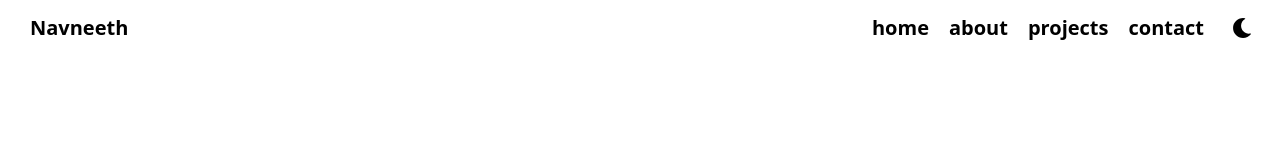
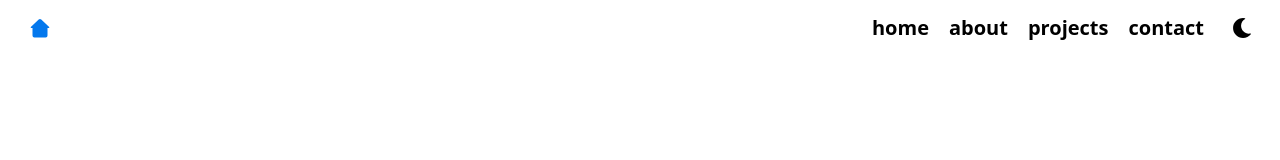
Before and after one commit to HyprerNova/Fort, a Next.js app: page / in a window 1280 px wide. Shown: the top 160 px of the page. Built offline with nearby package versions, Linux system fonts and the light colour scheme.

Commit message:
100% work done

```diff
--- a/components/NavBar.jsx
+++ b/components/NavBar.jsx
@@ -5,6 +5,7 @@ import { useTheme } from "./ThemeContext";
 import { FaBars, FaTimes, FaMoon, FaSun } from "react-icons/fa";
 import Link from "next/link";
 import { useRouter } from "next/navigation";
+import Image from "next/image";
 
 const Navbar = () => {
   const [menuOpen, setMenuOpen] = useState(false);
@@ -33,7 +34,12 @@ const Navbar = () => {
     >
       {/* Navbar Name */}
       <Link href="/" className="font-bold text-xl ml-2.5 hover:text-blue-500 transition-colors duration-300">
-        Navneeth
+        <Image
+          src="/images/NavBar/home.svg"
+          alt="Home"
+          width={20}
+          height={20}
+        />
       </Link>
 
       {/* Hamburger Menu Icon for Mobile */}
--- a/sections/Contact.jsx
+++ b/sections/Contact.jsx
@@ -6,7 +6,7 @@ import { useState } from "react";
 const Contact = () => {
   const { darkMode } = useTheme();
   const [copied, setCopied] = useState(false);
-  const email = "navneethks094@gmail.com";
+  const email = "navlion666@gmail.com";
 
   const copyEmail = async () => {
     try {
```
Also changed, not shown: public/images/NavBar/home.svg (added).
